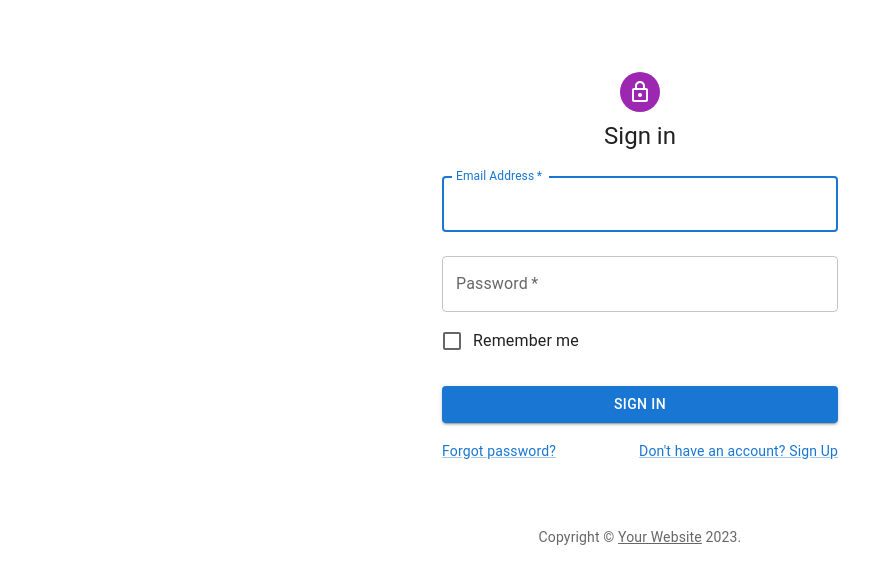
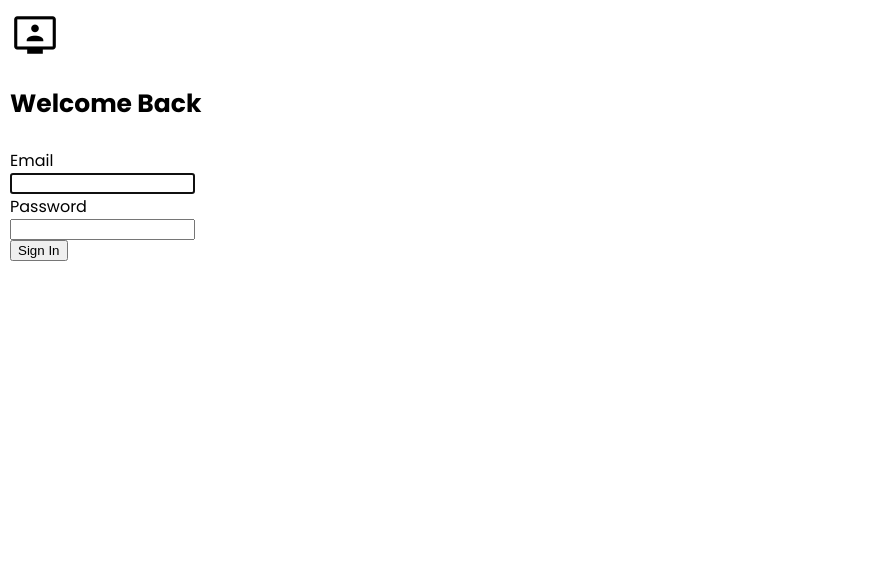
Before and after one commit to zakyirsyaad/THUNDERCATS-ADMIN, a React (Create React App) app in the folder frontend-thunder/: page / in a window 1280 px wide. Shown: the top 584 px of the page, without its empty margins (0-892 px from the left). Built offline with nearby package versions, Linux system fonts and the light colour scheme.

Commit message:
update signin

```diff
--- /dev/null
+++ b/frontend-thunder/src/page/login/signin.css
@@ -0,0 +1,19 @@
+.sign-container {
+    margin: 10px;
+    font-family: 'Poppins', sans-serif;
+}
+
+form {
+    display: flex;
+    flex-direction: column;
+    align-items: baseline;
+}
+
+.icon-sign {
+    font-size: 50px;
+}
+
+.welcome {
+    font-size: 25px;
+    font-weight: 700;
+}
--- a/frontend-thunder/src/page/login/signin.js
+++ b/frontend-thunder/src/page/login/signin.js
@@ -1,33 +1,6 @@
 import * as React from 'react';
-import Avatar from '@mui/material/Avatar';
-import Button from '@mui/material/Button';
-import CssBaseline from '@mui/material/CssBaseline';
-import TextField from '@mui/material/TextField';
-import FormControlLabel from '@mui/material/FormControlLabel';
-import Checkbox from '@mui/material/Checkbox';
-import Link from '@mui/material/Link';
-import Grid from '@mui/material/Grid';
-import Box from '@mui/material/Box';
-import LockOutlinedIcon from '@mui/icons-material/LockOutlined';
-import Typography from '@mui/material/Typography';
-import Container from '@mui/material/Container';
-import { createTheme, ThemeProvider } from '@mui/material/styles';
 import { useState } from 'react';
-
-function Copyright(props) {
-    return (
-        <Typography variant="body2" color="text.secondary" align="center" {...props}>
-            {'Copyright © '}
-            <Link color="inherit" href="https://mui.com/">
-                Your Website
-            </Link>{' '}
-            {new Date().getFullYear()}
-            {'.'}
-        </Typography>
-    );
-}
-
-const theme = createTheme();
+import './signin.css'
 
 export default function SignIn() {
     const [email, setEmail] = useState('')
@@ -43,76 +16,39 @@ export default function SignIn() {
     };
 
     return (
-        <ThemeProvider theme={theme}>
-            <Container component="main" maxWidth="xs">
-                <CssBaseline />
-                <Box
-                    sx={{
-                        marginTop: 8,
-                        display: 'flex',
-                        flexDirection: 'column',
-                        alignItems: 'center',
-                    }}
-                >
-                    <Avatar sx={{ m: 1, bgcolor: 'secondary.main' }}>
-                        <LockOutlinedIcon />
-                    </Avatar>
-                    <Typography component="h1" variant="h5">
-                        Sign in
-                    </Typography>
-                    <Box component="form" onSubmit={handleSubmit} noValidate sx={{ mt: 1 }}>
-                        <TextField
+        <section className='sign-container'>
+            <form onSubmit={handleSubmit} noValidate>
+                <span class="material-symbols-outlined icon-sign">
+                    tv_signin
+                </span>
+                <p className='welcome'>Welcome Back</p>
+                <label>Email</label>
+                <input
+                    type='text'
                     margin="normal"
                     required
-                            fullWidth
                     id="email"
-                            label="Email Address"
                     name="email"
                     autoComplete="email"
                     autoFocus
                     value={email}
                     onChange={(e) => setEmail(e.target.value)}
                 />
-                        <TextField
+                <label>Password</label>
+                <input
                     margin="normal"
                     required
-                            fullWidth
                     name="password"
-                            label="Password"
                     type="password"
                     id="password"
                     autoComplete="current-password"
                     value={password}
                     onChange={(e) => setPassword(e.target.value)}
                 />
-                        <FormControlLabel
-                            control={<Checkbox value="remember" color="primary" />}
-                            label="Remember me"
-                        />
-                        <Button
-                            type="submit"
-                            fullWidth
-                            variant="contained"
-                            sx={{ mt: 3, mb: 2 }}
-                        >
+                <button type="submit">
                     Sign In
-                        </Button>
-                        <Grid container>
-                            <Grid item xs>
-                                <Link href="#" variant="body2">
-                                    Forgot password?
-                                </Link>
-                            </Grid>
-                            <Grid item>
-                                <Link href="#" variant="body2">
-                                    {"Don't have an account? Sign Up"}
-                                </Link>
-                            </Grid>
-                        </Grid>
-                    </Box>
-                </Box>
-                <Copyright sx={{ mt: 8, mb: 4 }} />
-            </Container>
-        </ThemeProvider>
+                </button>
+            </form>
+        </section>
     );
 }
```
Lines whose indentation alone changed are shown as unchanged.
